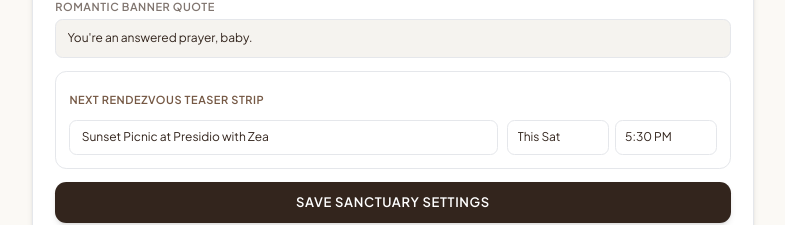
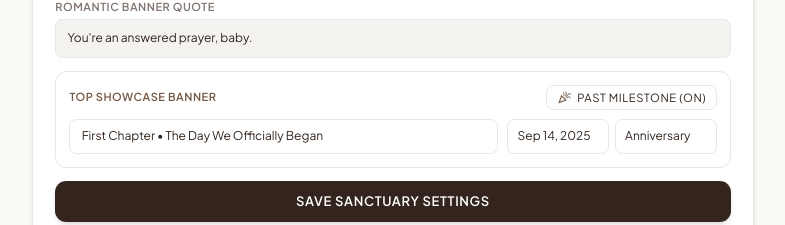
Before and after one commit to JohnPaulInso/Our-Keepsake, a React (Vite) app: page / in a window 1280 px wide. Both pictures are taken after a click on the element 775 px from the left and 177 px from the top of the page. Shown: the part 441-666 px from the top of the page, without its empty margins (247-1032 px from the left). Built offline with nearby package versions, Linux system fonts and the light colour scheme; no server answers; the database is empty; a web font is replaced by a local one.

Commit message:
Allow turning off next rendezvous and showcasing past milestones

```diff
--- a/src/components/CoupleStudioModal.tsx
+++ b/src/components/CoupleStudioModal.tsx
@@ -271,12 +271,25 @@ export const CoupleStudioModal: React.FC<CoupleStudioModalProps> = ({
             />
           </div>
 
+          {/* (2026-07-13) Showcase banner toggle & milestone inputs; was rendezvous only */}
           <div className="grid grid-cols-1 sm:grid-cols-3 gap-2.5 bg-surface-container-low/60 p-3 rounded-xl border border-outline-variant/30">
-            <div className="sm:col-span-3">
+            <div className="sm:col-span-3 flex items-center justify-between">
               <span className="font-label-md text-label-md uppercase tracking-wider text-secondary">
-                Next Rendezvous Teaser Strip
+                Top Showcase Banner
               </span>
+              <button
+                type="button"
+                onClick={() => setForm({ ...form, showNextRendezvous: !form.showNextRendezvous })}
+                className="px-2.5 py-1 rounded-lg text-xs font-label-md uppercase tracking-wider flex items-center gap-1.5 transition-colors border border-outline-variant/40 bg-surface-container-lowest text-primary shadow-xs"
+              >
+                <span className="material-symbols-outlined text-[15px] text-secondary">
+                  {form.showNextRendezvous ? 'wb_twilight' : 'celebration'}
+                </span>
+                <span>{form.showNextRendezvous ? 'Next Rendezvous (On)' : 'Past Milestone (On)'}</span>
+              </button>
             </div>
+            {form.showNextRendezvous ? (
+              <>
                 <div className="sm:col-span-2">
                   <input
                     type="text"
@@ -302,6 +315,36 @@ export const CoupleStudioModal: React.FC<CoupleStudioModalProps> = ({
                     className="w-full px-2 py-1.5 rounded-lg bg-surface-container-lowest text-primary font-body-sm text-body-sm border border-outline-variant/40"
                   />
                 </div>
+              </>
+            ) : (
+              <>
+                <div className="sm:col-span-2">
+                  <input
+                    type="text"
+                    value={form.milestoneTitle || ''}
+                    onChange={(e) => setForm({ ...form, milestoneTitle: e.target.value })}
+                    placeholder="First Chapter • The Day We Began"
+                    className="w-full px-2.5 py-1.5 rounded-lg bg-surface-container-lowest text-primary font-body-sm text-body-sm border border-outline-variant/40"
+                  />
+                </div>
+                <div className="grid grid-cols-2 gap-1.5">
+                  <input
+                    type="text"
+                    value={form.milestoneDateLabel || ''}
+                    onChange={(e) => setForm({ ...form, milestoneDateLabel: e.target.value })}
+                    placeholder="Sep 14, 2025"
+                    className="w-full px-2 py-1.5 rounded-lg bg-surface-container-lowest text-primary font-body-sm text-body-sm border border-outline-variant/40"
+                  />
+                  <input
+                    type="text"
+                    value={form.milestoneTag || ''}
+                    onChange={(e) => setForm({ ...form, milestoneTag: e.target.value })}
+                    placeholder="Anniversary"
+                    className="w-full px-2 py-1.5 rounded-lg bg-surface-container-lowest text-primary font-body-sm text-body-sm border border-outline-variant/40"
+                  />
+                </div>
+              </>
+            )}
           </div>
 
           <button
--- a/src/data/seedMemories.ts
+++ b/src/data/seedMemories.ts
@@ -26,6 +26,11 @@ export const DEFAULT_COUPLE_PROFILE: CoupleProfile = {
   nextRendezvousDayLabel: 'This Sat',
   nextRendezvousTimeLabel: '5:30 PM',
   nextRendezvousLocation: 'Presidio Overlook Lawn',
+  // (2026-07-13) Set showNextRendezvous false & add milestone; was true always
+  showNextRendezvous: false,
+  milestoneTitle: 'First Chapter • The Day We Officially Began',
+  milestoneDateLabel: 'Sep 14, 2025',
+  milestoneTag: 'Anniversary',
   theme: 'light',
   updatedAt: 1730000000000,
 };
--- a/src/types.ts
+++ b/src/types.ts
@@ -112,6 +112,11 @@ export interface CoupleProfile {
   nextRendezvousDayLabel: string;
   nextRendezvousTimeLabel: string;
   nextRendezvousLocation: string;
+  // (2026-07-13) Add milestone & rendezvous toggle; was next rendezvous only
+  showNextRendezvous?: boolean;
+  milestoneTitle?: string;
+  milestoneDateLabel?: string;
+  milestoneTag?: string;
   theme: 'light' | 'dark';
   updatedAt: number;
 }
--- a/src/views/BackupVaultPage.tsx
+++ b/src/views/BackupVaultPage.tsx
@@ -447,12 +447,25 @@ export const BackupVaultPage: React.FC<BackupVaultPageProps> = ({
               />
             </div>
 
+            {/* (2026-07-13) Showcase banner toggle & milestone inputs; was rendezvous only */}
             <div className="grid grid-cols-1 sm:grid-cols-3 gap-2.5 bg-surface-container-low/60 p-3.5 rounded-xl border border-outline-variant/30">
-              <div className="sm:col-span-3">
+              <div className="sm:col-span-3 flex items-center justify-between">
                 <span className="font-label-md text-label-md uppercase tracking-wider text-secondary">
-                  Next Rendezvous Teaser Strip
+                  Top Showcase Banner
                 </span>
+                <button
+                  type="button"
+                  onClick={() => setForm({ ...form, showNextRendezvous: !form.showNextRendezvous })}
+                  className="px-2.5 py-1 rounded-lg text-xs font-label-md uppercase tracking-wider flex items-center gap-1.5 transition-colors border border-outline-variant/40 bg-surface-container-lowest text-primary shadow-xs"
+                >
+                  <span className="material-symbols-outlined text-[15px] text-secondary">
+                    {form.showNextRendezvous ? 'wb_twilight' : 'celebration'}
+                  </span>
+                  <span>{form.showNextRendezvous ? 'Next Rendezvous (On)' : 'Past Milestone (On)'}</span>
+                </button>
               </div>
+              {form.showNextRendezvous ? (
+                <>
                   <div className="sm:col-span-2">
                     <input
                       type="text"
@@ -480,6 +493,36 @@ export const BackupVaultPage: React.FC<BackupVaultPageProps> = ({
                       className="w-full px-2.5 py-2 rounded-lg bg-surface-container-lowest text-primary font-body-sm text-body-sm border border-outline-variant/40"
                     />
                   </div>
+                </>
+              ) : (
+                <>
+                  <div className="sm:col-span-2">
+                    <input
+                      type="text"
+                      value={form.milestoneTitle || ''}
+                      onChange={(e) => setForm({ ...form, milestoneTitle: e.target.value })}
+                      placeholder="First Chapter • The Day We Began"
+                      className="w-full px-3 py-2 rounded-lg bg-surface-container-lowest text-primary font-body-sm text-body-sm border border-outline-variant/40"
+                    />
+                  </div>
+                  <div className="grid grid-cols-2 gap-1.5">
+                    <input
+                      type="text"
+                      value={form.milestoneDateLabel || ''}
+                      onChange={(e) => setForm({ ...form, milestoneDateLabel: e.target.value })}
+                      placeholder="Sep 14, 2025"
+                      className="w-full px-2.5 py-2 rounded-lg bg-surface-container-lowest text-primary font-body-sm text-body-sm border border-outline-variant/40"
+                    />
+                    <input
+                      type="text"
+                      value={form.milestoneTag || ''}
+                      onChange={(e) => setForm({ ...form, milestoneTag: e.target.value })}
+                      placeholder="Anniversary"
+                      className="w-full px-2.5 py-2 rounded-lg bg-surface-container-lowest text-primary font-body-sm text-body-sm border border-outline-variant/40"
+                    />
+                  </div>
+                </>
+              )}
             </div>
 
             <button
--- a/src/views/TimelineView.tsx
+++ b/src/views/TimelineView.tsx
@@ -718,6 +718,35 @@ export const TimelineView: React.FC<TimelineViewProps> = ({
     [profile.relationshipStartDateISO]
   );
 
+  // (2026-07-13) Compute past milestone for showcase; was next rendezvous only
+  const pastMilestone = useMemo(() => {
+    const found = memories.find(
+      (m) =>
+        m.categories?.includes('ANNIVERSARY') ||
+        m.dotIndicators?.includes('ROSE') ||
+        m.vibeTags?.some(
+          (t) =>
+            t.toLowerCase().includes('milestone') ||
+            t.toLowerCase().includes('anniversary')
+        )
+    );
+    if (found) {
+      return {
+        id: found.id,
+        title: found.title,
+        dateFormatted: formatStandardDate(found.dateISO),
+        tag: 'Milestone',
+      };
+    }
+    return {
+      id: null,
+      title: profile.milestoneTitle || 'First Chapter • The Day We Officially Began',
+      dateFormatted:
+        profile.milestoneDateLabel || formatStandardDate(profile.relationshipStartDateISO),
+      tag: profile.milestoneTag || 'Anniversary',
+    };
+  }, [memories, profile]);
+
   // Build calendar days for calendarYear & calendarMonth
   const calendarDays = useMemo(() => {
     const firstDayOfWeek = new Date(calendarYear, calendarMonth, 1).getDay();
@@ -917,7 +946,8 @@ export const TimelineView: React.FC<TimelineViewProps> = ({
           “{profile.heroQuote && !profile.heroQuote.includes('no heart for me like yours') ? profile.heroQuote : "You're an answered prayer, baby."}”
         </p>
 
-        {/* (2026-07-13) Boost Next Rendezvous card contrast & visibility; was faint */}
+        {/* (2026-07-13) Support past milestone banner card; was static rendezvous only */}
+        {profile.showNextRendezvous ? (
           <div
             id="next-rendezvous-card"
             onClick={onOpenProfileModal}
@@ -950,6 +980,42 @@ export const TimelineView: React.FC<TimelineViewProps> = ({
               </span>
             </div>
           </div>
+        ) : (
+          <div
+            id="past-milestone-card" // Cherished past milestone banner card
+            onClick={() =>
+              pastMilestone.id ? onOpenMemory(pastMilestone.id) : onOpenProfileModal()
+            }
+            className="mt-space-md w-full bg-[#fbf5ee] rounded-2xl p-4 sm:p-5 flex items-center justify-between shadow-md relative overflow-hidden cursor-pointer border-2 border-[#dfcbb7] hover:border-primary/50 hover:shadow-lg transition-all active:scale-[0.99] group"
+          >
+            <div className="absolute -right-3 -bottom-3 opacity-10 text-primary pointer-events-none group-hover:opacity-20 transition-opacity">
+              <span className="material-symbols-outlined text-[64px]">celebration</span>
+            </div>
+
+            <div className="flex items-center gap-3.5 min-w-0 z-10">
+              <div className="w-12 h-12 rounded-xl bg-[#c58a69] text-white flex items-center justify-center shadow-md flex-shrink-0 group-hover:scale-105 transition-transform">
+                <span className="material-symbols-outlined text-[24px]">celebration</span>
+              </div>
+              <div className="flex flex-col text-left min-w-0">
+                <span className="font-label-md text-[11px] font-bold text-secondary tracking-widest uppercase">
+                  Past Milestone • {profile.partner1Name} &amp; {profile.partner2Name}
+                </span>
+                <span className="font-headline-sm text-headline-sm text-primary font-bold truncate-single font-serif mt-0.5">
+                  {pastMilestone.title}
+                </span>
+              </div>
+            </div>
+
+            <div className="flex flex-col items-end flex-shrink-0 pl-3 z-10">
+              <span className="px-3 py-1 rounded-full bg-[#c58a69] text-white font-label-md text-xs font-semibold shadow-xs">
+                {pastMilestone.dateFormatted}
+              </span>
+              <span className="font-body-sm text-xs font-semibold text-secondary mt-1">
+                {pastMilestone.tag}
+              </span>
+            </div>
+          </div>
+        )}
       </section>
 
       {/* Instant Search & Filter Sanctuary Bar */}
```
Also changed, not shown: src/db/localDb.ts (+8 -0 lines). Lines whose indentation alone changed are shown as unchanged.
